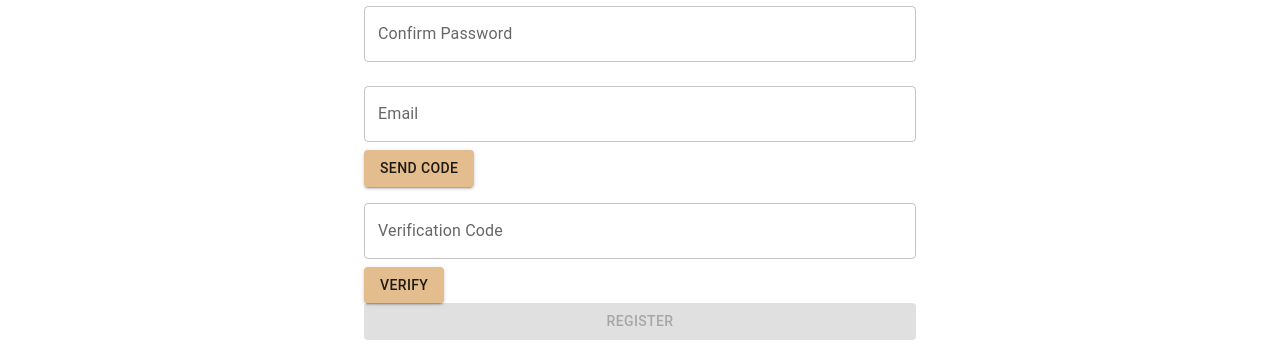
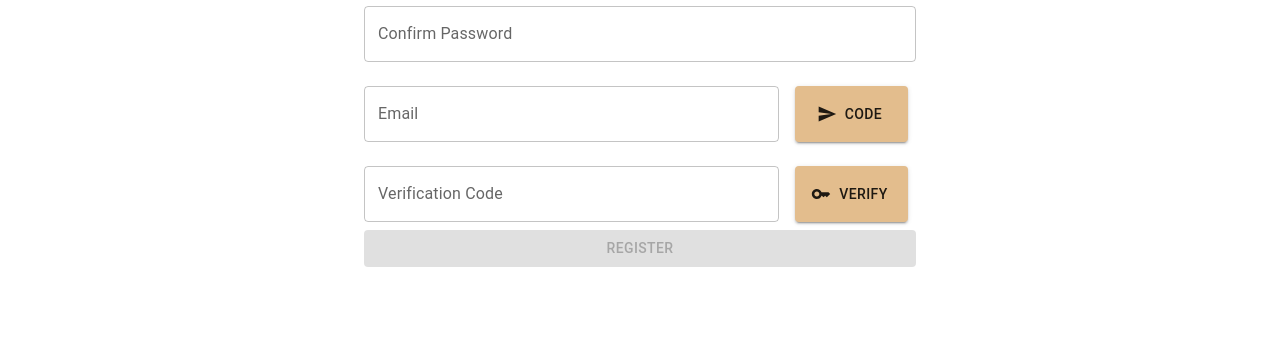
Before and after one commit to hackersclubsv/hackersclub-frontend-django, a React (Create React App) app: page /register in a window 1280 px wide. Shown: the part 344-697 px from the top of the page. Built offline with nearby package versions, Linux system fonts and the light colour scheme; no server answers.

Commit message:
adjust Register page

```diff
--- a/src/components/UserFields.js
+++ b/src/components/UserFields.js
@@ -1,5 +1,6 @@
 import {
   Alert,
+  Box,
   Button,
   FormControl,
   InputLabel,
@@ -7,7 +8,8 @@ import {
   Select,
   TextField,
 } from "@mui/material";
-
+import SendIcon from "@mui/icons-material/Send";
+import KeyIcon from "@mui/icons-material/Key";
 const UserFields = ({
   formik,
   showUsername,
@@ -85,6 +87,13 @@ const UserFields = ({
         }
       />
     )}
+    <Box
+      sx={{
+        display: "flex",
+        alignItems: "center",
+        justifyContent: "space-between",
+      }}
+    >
       {showEmail && (
         <TextField
           variant="outlined"
@@ -98,21 +107,32 @@ const UserFields = ({
           onChange={formik.handleChange}
           error={formik.touched.email && Boolean(formik.errors.email)}
           helperText={formik.touched.email && formik.errors.email}
+          sx={{ my: 2, marginRight: 1, flexBasis: "auto", flexGrow: 1 }}
         />
       )}
       {showEmailVerify && (
         <Button
           color="primary"
           variant="contained"
+          sx={{ width: "140px", height: "56px", mx: 1 }}
+          startIcon={<SendIcon />}
           onClick={() => {
             sendVerificationEmail(formik.values.email);
             setVerifyDisabled(true);
           }}
           disabled={verifyDisabled}
         >
-        {verifyDisabled ? `Send Code (${verifyCountdown})` : "Send Code"}
+          {verifyDisabled ? `Code (${verifyCountdown})` : "Code"}
         </Button>
       )}
+    </Box>
+    <Box
+      sx={{
+        display: "flex",
+        alignItems: "center",
+        justifyContent: "space-between",
+      }}
+    >
       {showEmailCheck && (
         <>
           <TextField
@@ -122,6 +142,7 @@ const UserFields = ({
             id="verificationCode"
             name="verificationCode"
             label="Verification Code"
+            sx={{ my: 1, marginRight: 1, flexBasis: "auto", flexGrow: 1 }}
             value={verificationCode}
             onChange={(event) => setVerificationCode(event.target.value)}
           />
@@ -129,6 +150,8 @@ const UserFields = ({
           <Button
             color="primary"
             variant="contained"
+            sx={{ width: "140px", height: "56px", mx: 1 }}
+            startIcon={<KeyIcon />}
             onClick={() => {
               checkVerificationCode(formik.values.email, verificationCode);
               setCheckDisabled(true);
@@ -139,6 +162,7 @@ const UserFields = ({
           </Button>
         </>
       )}
+    </Box>
     {showBio && (
       <TextField
         variant="outlined"
```
Lines whose indentation alone changed are shown as unchanged.
